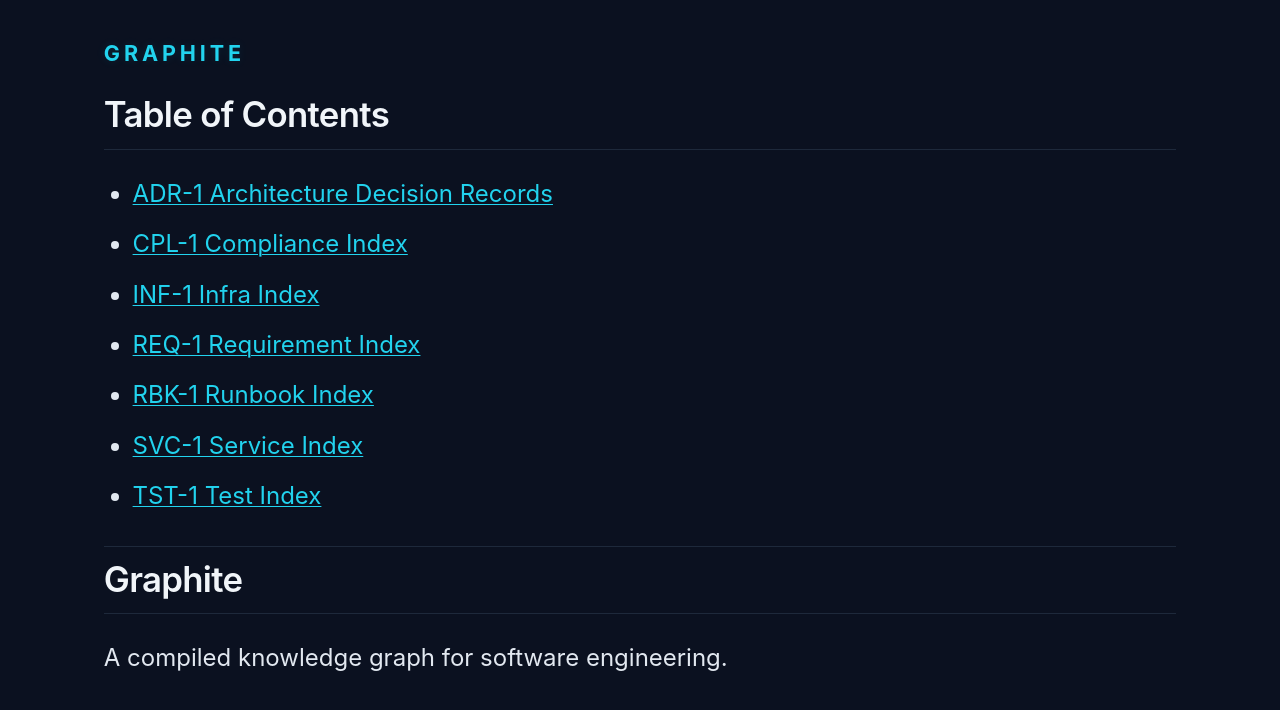
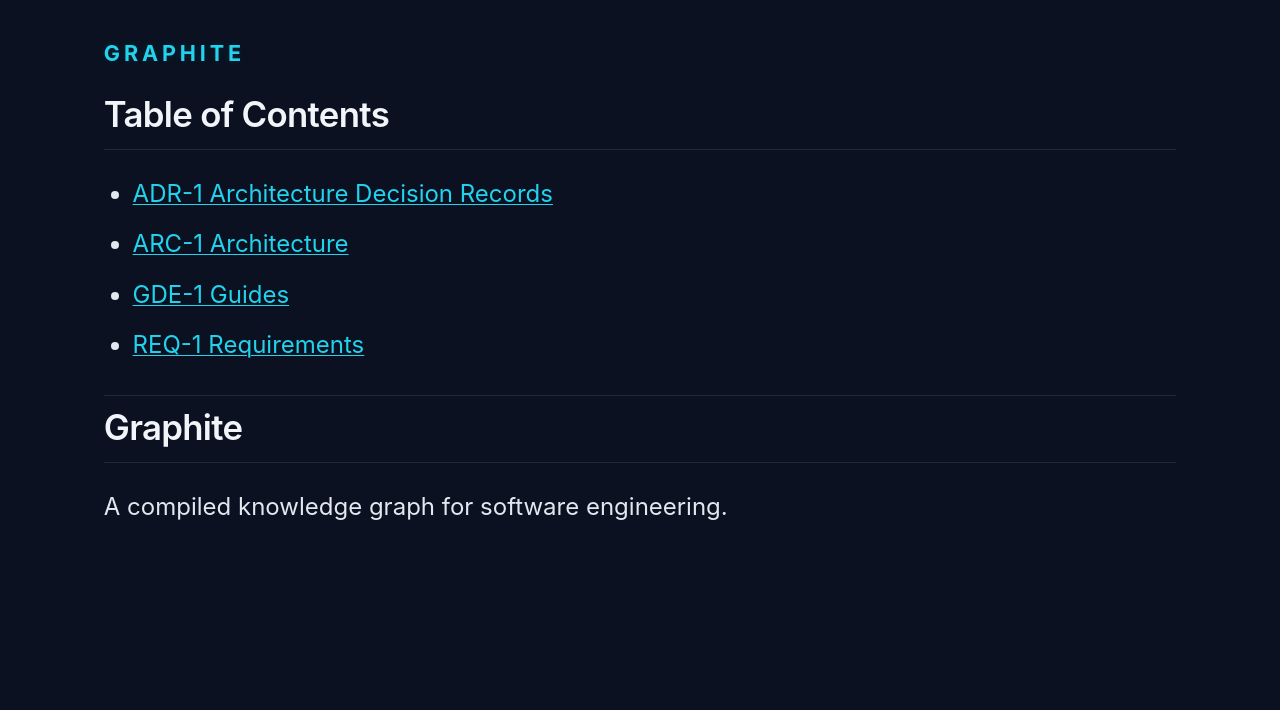
Before and after one commit to marianditt/graphite, a website: page docs/index.html in a window 1280 px wide. Drawn offline with Linux system fonts and the light colour scheme.

Commit message:
update docs

```diff
--- a/docs/index.html
+++ b/docs/index.html
@@ -297,12 +297,9 @@ th {
 
 <ul>
 <li><a href="adr/index.html">ADR-1 Architecture Decision Records</a></li>
-<li><a href="compliance/index.html">CPL-1 Compliance Index</a></li>
-<li><a href="infra/index.html">INF-1 Infra Index</a></li>
-<li><a href="requirement/index.html">REQ-1 Requirement Index</a></li>
-<li><a href="runbook/index.html">RBK-1 Runbook Index</a></li>
-<li><a href="service/index.html">SVC-1 Service Index</a></li>
-<li><a href="test/index.html">TST-1 Test Index</a></li>
+<li><a href="architecture/index.html">ARC-1 Architecture</a></li>
+<li><a href="guide/index.html">GDE-1 Guides</a></li>
+<li><a href="requirement/index.html">REQ-1 Requirements</a></li>
 </ul>
 
 <div class="index-body">
```
Also changed, not shown: docs/adr/index.html (+2 -1 lines), docs/index/requirement.html (+3 -3 lines), docs/requirement/index.html (+3 -2 lines).
